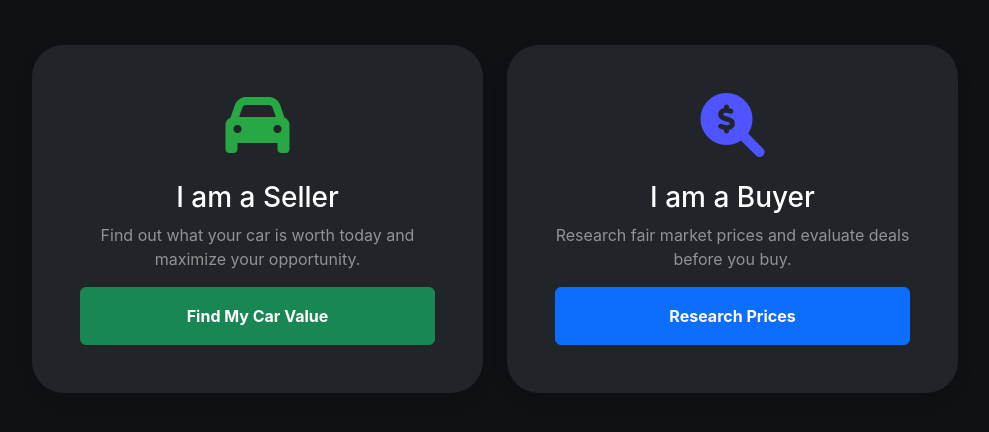
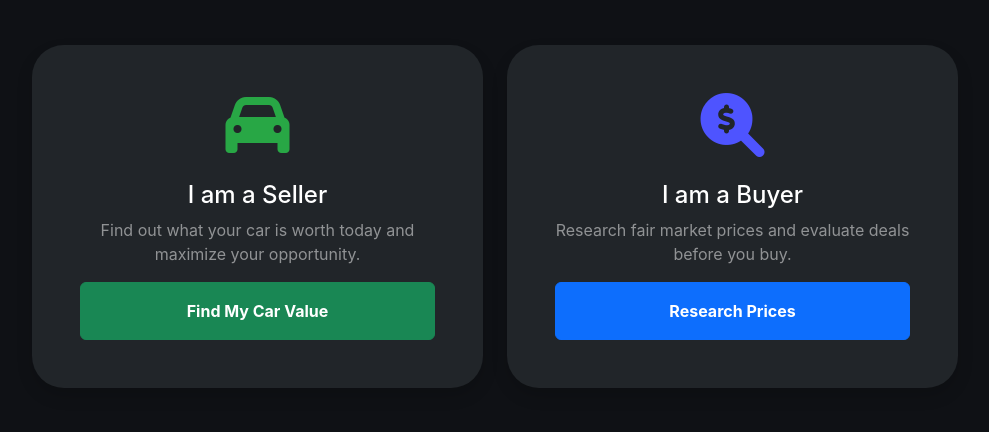
Before and after one commit to autoknowmus-web/autoknowmus, a Flask app: page /role in a window 1280 px wide. Shown: the part 206-638 px from the top of the page, without its empty margins (145-1134 px from the left). Run offline with Flask 3, Linux system fonts and the light colour scheme.

Commit message:
Update role.html

```diff
--- a/templates/role.html
+++ b/templates/role.html
@@ -7,7 +7,7 @@
             <div class="col-md-6">
                 <div class="card p-5 bg-dark border-0 h-100 rounded-5 shadow">
                     <i class="fas fa-car fa-4x text-green mb-4"></i>
-                    <h3 class="text-white">I am a Seller</h3>
+                    <h4 class="text-white">I am a Seller</h4>
                     <p class="text-white-50">Find out what your car is worth today and maximize your opportunity.</p>
                     <a href="/seller" class="btn btn-success w-100 py-3 fw-bold mt-auto">Find My Car Value</a>
                 </div>
@@ -15,7 +15,7 @@
             <div class="col-md-6">
                 <div class="card p-5 bg-dark border-0 h-100 rounded-5 shadow">
                     <i class="fas fa-search-dollar fa-4x text-blue mb-4"></i>
-                    <h3 class="text-white">I am a Buyer</h3>
+                    <h4 class="text-white">I am a Buyer</h4>
                     <p class="text-white-50">Research fair market prices and evaluate deals before you buy.</p>
                     <a href="/buyer" class="btn btn-primary w-100 py-3 fw-bold mt-auto">Research Prices</a>
                 </div>
```
